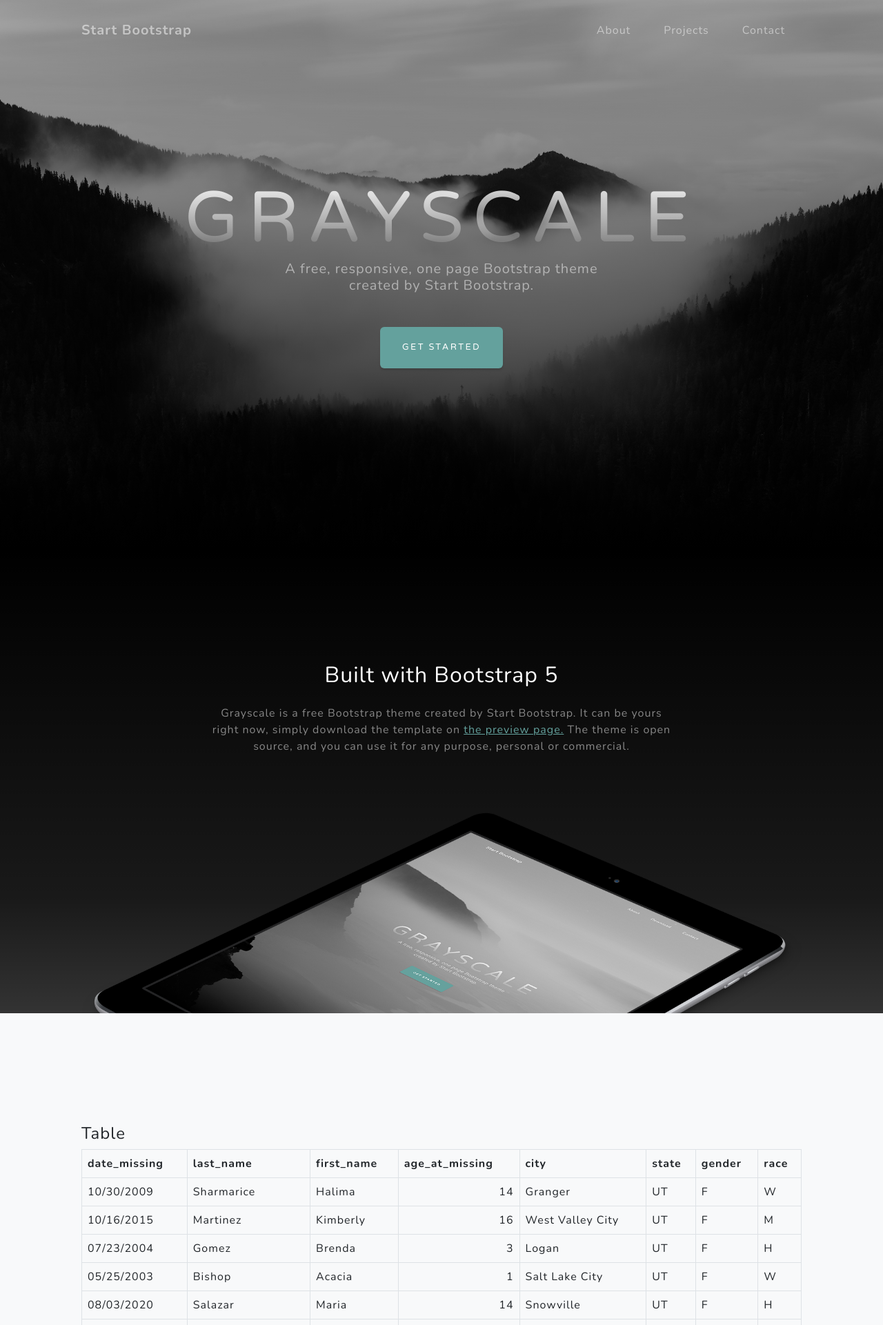
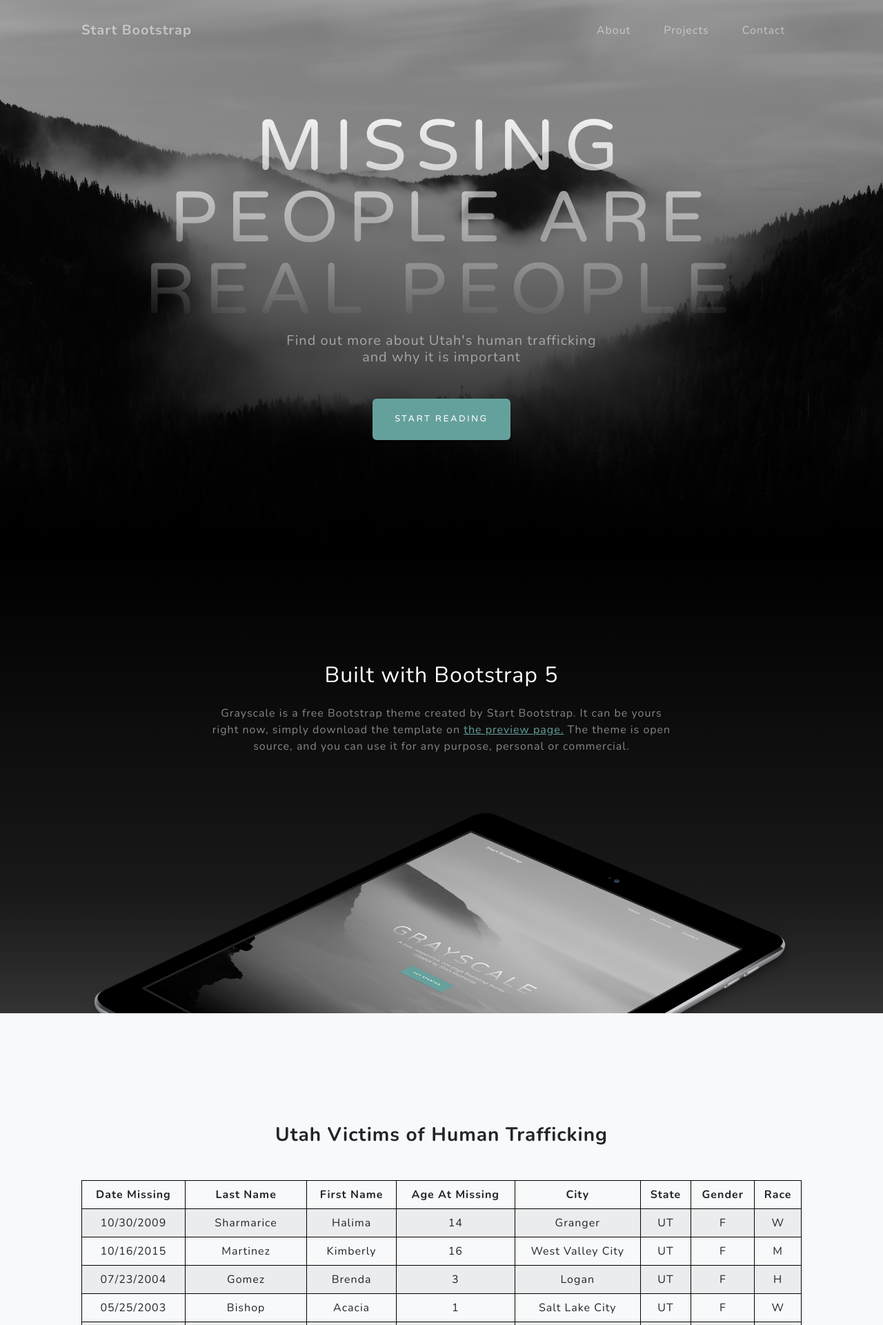
Before and after one commit to rbhawkins999/missingPersons, a Django app: page / in a window 1280 px wide. Shown: the top 1921 px of the page at 69% size. Run offline with Django 4.2, Linux system fonts and the light colour scheme; some libraries are stand-ins or nearby versions.

Commit message:
Updated table and masthead

```diff
--- a/templates/persons/index.html
+++ b/templates/persons/index.html
@@ -40,9 +40,9 @@
             <div class="container px-4 px-lg-5 d-flex h-100 align-items-center justify-content-center">
                 <div class="d-flex justify-content-center">
                     <div class="text-center">
-                        <h1 class="mx-auto my-0 text-uppercase">Grayscale</h1>
-                        <h2 class="text-white-50 mx-auto mt-2 mb-5">A free, responsive, one page Bootstrap theme created by Start Bootstrap.</h2>
-                        <a class="btn btn-primary" href="#about">Get Started</a>
+                        <h1 class="mx-auto my-0 text-uppercase">Missing People Are Real People</h1>
+                        <h2 class="text-white-50 mx-auto mt-2 mb-5">Find out more about Utah's human trafficking and why it is important</h2>
+                        <a class="btn btn-primary" href="#about">Start Reading</a>
                     </div>
                 </div>
             </div>
@@ -67,27 +67,28 @@
         <section class="projects-section bg-light" id="projects">
             <div class="container px-4 px-lg-5">
                 <!-- Featured Project Row-->
-                <div class="row gx-0 mb-4 mb-lg-5 align-items-center">
-                    <!-- <div class="col-xl-8 col-lg-7"><img class="img-fluid mb-3 mb-lg-0" src="{% static 'img/bg-masthead.jpg' %}" alt="..." /></div> -->
-                    <!-- <div class="col-xl-4 col-lg-5"> -->
-                        <!-- <div class="featured-text text-center text-lg-left"> -->
-                            <h4>Table</h4>
-                            <!-- <p class="text-black-50 mb-0"> -->
-                                <table class="table table-bordered table-hover table-condensed">
-                                    <thead><tr><th title="Field #1">date_missing</th>
-                                    <th title="Field #2">last_name</th>
-                                    <th title="Field #3">first_name</th>
-                                    <th title="Field #4">age_at_missing</th>
-                                    <th title="Field #5">city</th>
-                                    <th title="Field #6">state</th>
-                                    <th title="Field #7">gender</th>
-                                    <th title="Field #8">race</th>
-                                    </tr></thead>
-                                    <tbody><tr>
+                <div class="row gx-0 mb-4 mb-lg-5">
+                    <h3 class="text-center mb-5" style="font-weight: bolder">Utah Victims of Human Trafficking</h3>
+
+                    <table class="table table-bordered table-striped table-hover table-condensed text-center" style="border: 1px solid black">
+                        <thead>
+                            <tr>
+                                <th title="Field #1">Date Missing</th>
+                                <th title="Field #2">Last Name</th>
+                                <th title="Field #3">First Name</th>
+                                <th title="Field #4">Age At Missing</th>
+                                <th title="Field #5">City</th>
+                                <th title="Field #6">State</th>
+                                <th title="Field #7">Gender</th>
+                                <th title="Field #8">Race</th>
+                            </tr>
+                        </thead>
+                        <tbody>
+                            <tr>
                                 <td>10/30/2009</td>
                                 <td>Sharmarice</td>
                                 <td>Halima</td>
-                                    <td align="right">14</td>
+                                <td>14</td>
                                 <td>Granger</td>
                                 <td>UT</td>
                                 <td>F</td>
@@ -237,16 +238,14 @@
                                 <td>01/26/2006</td>
                                 <td>Sisco-Ramirez</td>
                                 <td>Jose</td>
-                                    <td align="right">4</td>
+                                <td>4</td>
                                 <td>West Valley City</td>
                                 <td>UT</td>
                                 <td>M</td>
                                 <td>M</td>
                             </tr>
-                                    </tbody></table>
-                                <!-- </p> -->
-                        </div>
-                    </div>
+                        </tbody>
+                    </table>
                 </div>
                 <!-- Project One Row-->
                 <div class="row gx-0 mb-5 mb-lg-0 justify-content-center">
```
Also changed, not shown: other parts of templates/persons/index.html (+14 -14 lines). Lines whose indentation alone changed are shown as unchanged.
